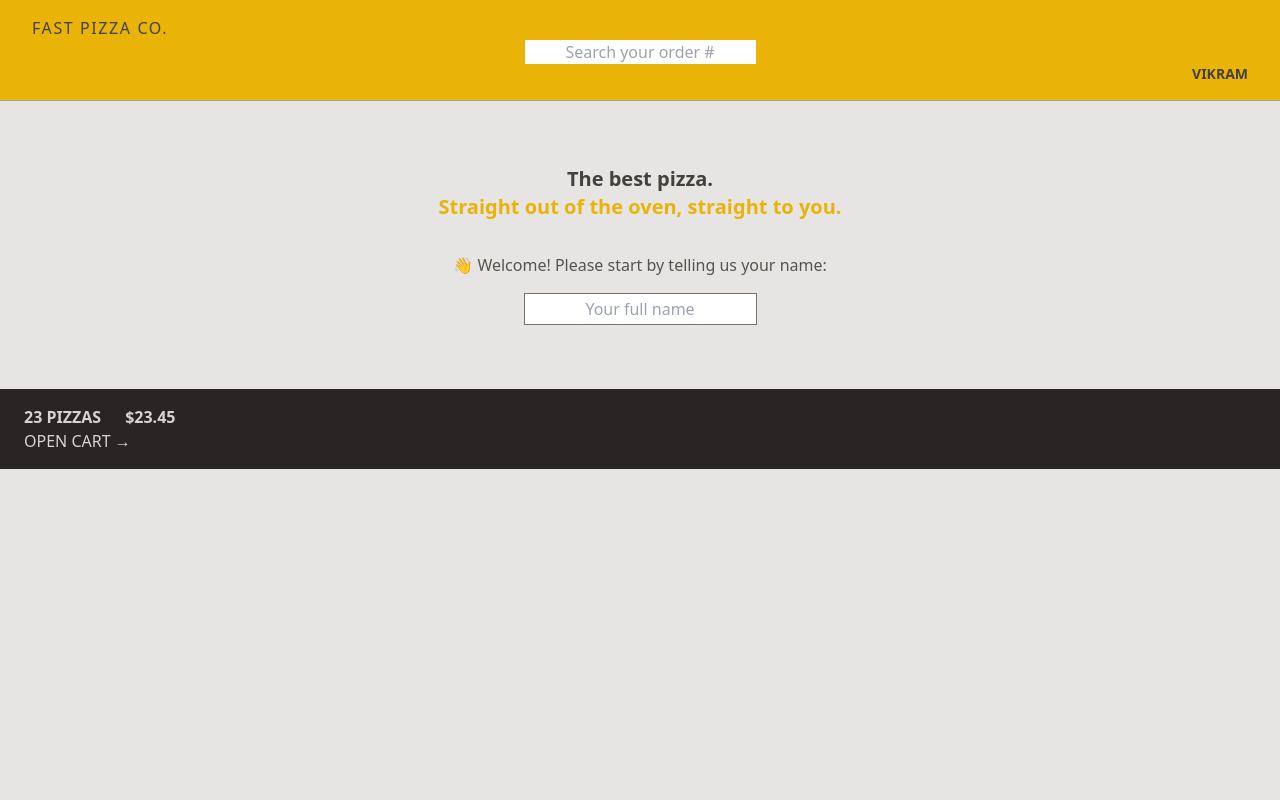
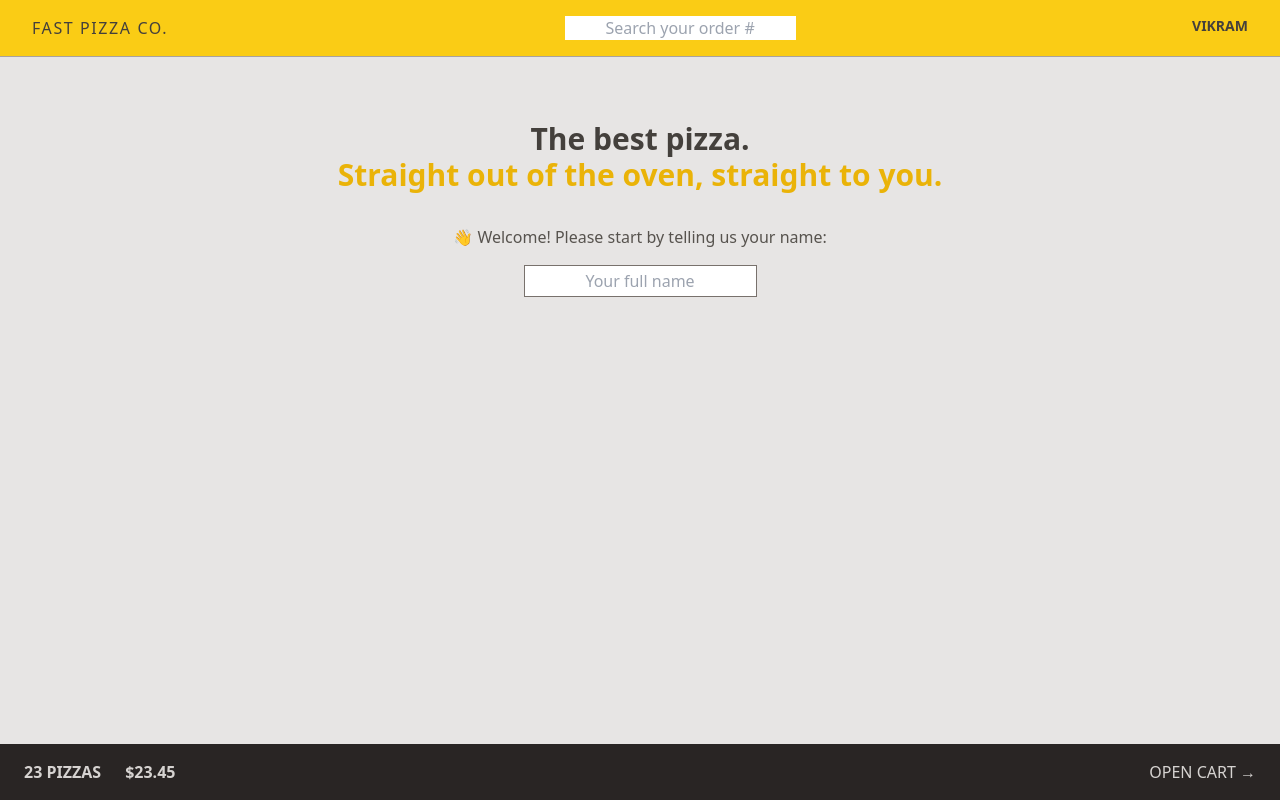
Before and after one commit to vikram-codes/Fast-Pizza-co., a React (Vite) app in the folder Fast-Pizza/: page / in a window 1280 px wide. Built offline with nearby package versions, Linux system fonts and the light colour scheme.

Commit message:
Styling through tailwindcss

```diff
--- a/Fast-Pizza/src/features/cart/Cart.jsx
+++ b/Fast-Pizza/src/features/cart/Cart.jsx
@@ -29,7 +29,7 @@ function Cart() {
 
   return (
     <div>
-      <Link to="/menu">&larr; Back to menu</Link>
+      <Link to="/menu" className='text-sm text-blue-500 hover:text-blue-800 hover:underline'>&larr; Back to menu</Link>
 
       <h2>Your cart, %NAME%</h2>
 
--- a/Fast-Pizza/src/features/cart/CartOverview.jsx
+++ b/Fast-Pizza/src/features/cart/CartOverview.jsx
@@ -2,7 +2,7 @@ import { Link } from "react-router-dom";
 
 function CartOverview() {
   return (
-    <div className="bg-stone-800 text-stone-300 uppercase p-4 sm:px-6 text-sm md:text-base">
+    <div className="bg-stone-800 text-stone-300 uppercase p-4 sm:px-6 text-sm md:text-base flex justify-between">
       <p className="text-stone-300 font-semibold space-x-4 sm:space-x-6">
         <span>23 pizzas</span>
         <span>$23.45</span>
--- a/Fast-Pizza/src/features/order/CreateOrder.jsx
+++ b/Fast-Pizza/src/features/order/CreateOrder.jsx
@@ -79,7 +79,7 @@ function CreateOrder() {
 
         <div>
           <input type="hidden" name="cart" value={JSON.stringify(cart)} />
-          <button disabled={isSubmitting}>
+          <button disabled={isSubmitting} className='bg-yellow-400 inline-block px-4 py-3 font-semibold tracking-wide rounded-full uppercase hover:bg-yellow-300 text-stone-800 duration-500 transition-colors focus:outline-none focus:bg-yellow-300 focus:ring focus:ring-yellow-300 focus:ring-offset-2'>
             {isSubmitting ? "...placing order" : "Order now"}
           </button>
         </div>
@@ -91,7 +91,6 @@ function CreateOrder() {
 export async function action({ request }) {
   const formData = await request.formData();
   const data = Object.fromEntries(formData);
-
   const order = {
     ...data,
     cart: JSON.parse(data.cart),
--- a/Fast-Pizza/src/features/order/SearchOrder.jsx
+++ b/Fast-Pizza/src/features/order/SearchOrder.jsx
@@ -12,7 +12,7 @@ function SearchOrder() {
   }
 
   return (
-    <form onSubmit={handleSubmit} className="text-center">
+    <form onSubmit={handleSubmit} className="">
       <input
         className="text-center"
         value={query}
--- a/Fast-Pizza/src/features/user/Username.jsx
+++ b/Fast-Pizza/src/features/user/Username.jsx
@@ -1,5 +1,5 @@
 function Username() {
-  return <div className="text-sm font-semibold text-right">Vikram</div>;
+  return <div className="hidden md:block text-sm font-semibold">Vikram</div>;
 }
 
 export default Username;
--- a/Fast-Pizza/src/ui/AppLayout.jsx
+++ b/Fast-Pizza/src/ui/AppLayout.jsx
@@ -7,12 +7,14 @@ function AppLayout() {
   const navigation = useNavigation();
   const isLoading = navigation.state === "loading";
   return (
-    <div className="layout">
+    <div className="grid h-screen grid-rows-[auto_1fr_auto] ">
       {isLoading && <Loader />}
       <Header />
-      <main>
+      <div className="overflow-scroll">
+      <main className="max-w-3xl mx-auto">
         <Outlet />
       </main>
+      </div>
       <CartOverview />
     </div>
   );
--- a/Fast-Pizza/src/ui/Header.jsx
+++ b/Fast-Pizza/src/ui/Header.jsx
@@ -4,7 +4,7 @@ import Username from "../features/user/Username";
 
 function Header() {
   return (
-    <header className="bg-yellow-500 py-4 px-8 uppercase border-b border-stone-400 ">
+    <header className="flex bg-yellow-400 py-4 px-8 uppercase border-b border-stone-400 justify-between">
       <Link to="/" className="tracking-widest">
         Fast Pizza co.
       </Link>
--- a/Fast-Pizza/src/ui/Home.jsx
+++ b/Fast-Pizza/src/ui/Home.jsx
@@ -2,8 +2,8 @@ import CreateUser from "../features/user/CreateUser";
 
 function Home() {
   return (
-    <div className="my-10 text-center sm:my-16">
-      <h1 className="text-xl mb-8 font-semibold sm:px-6">
+    <div className="my-10 text-center sm:my-16 px-4">
+      <h1 className="text-xl mb-8 font-semibold sm:px-6 md:text-3xl">
         The best pizza.
         <br />
         <span className="text-yellow-500">
```
